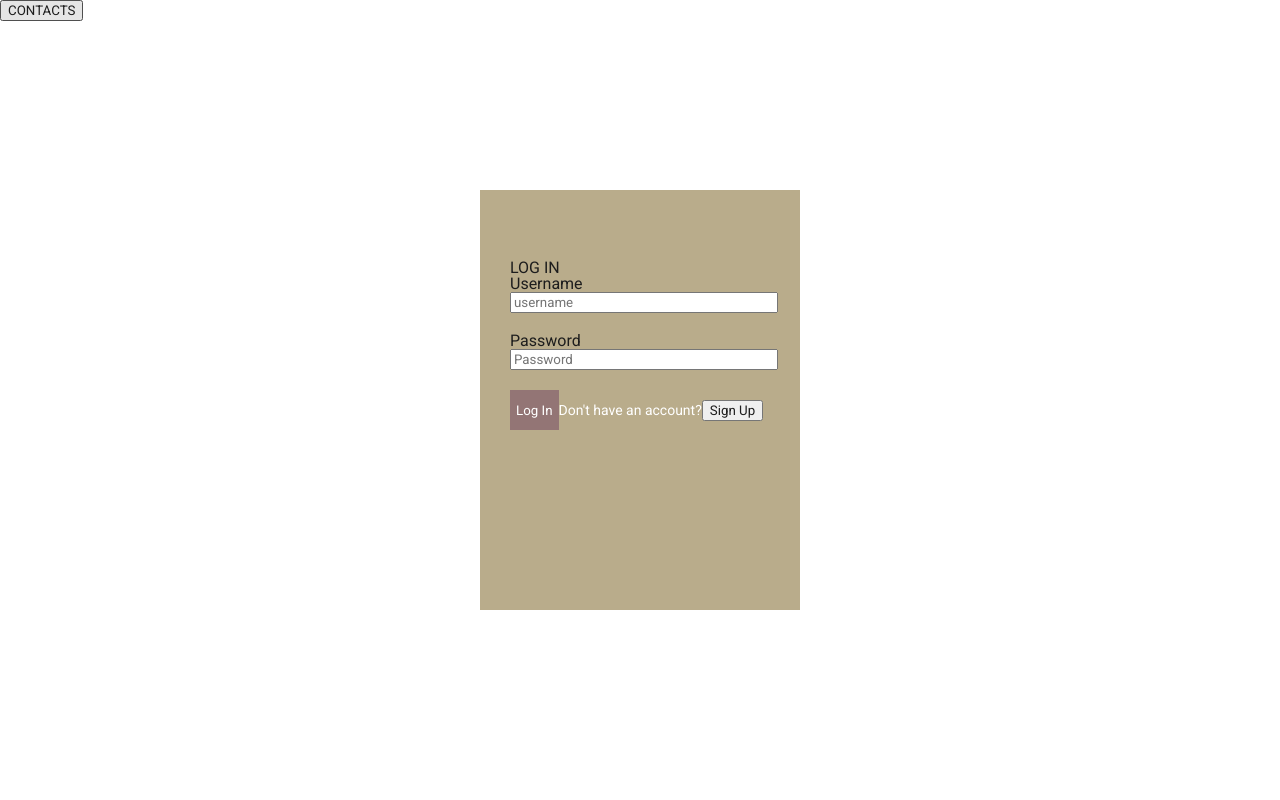
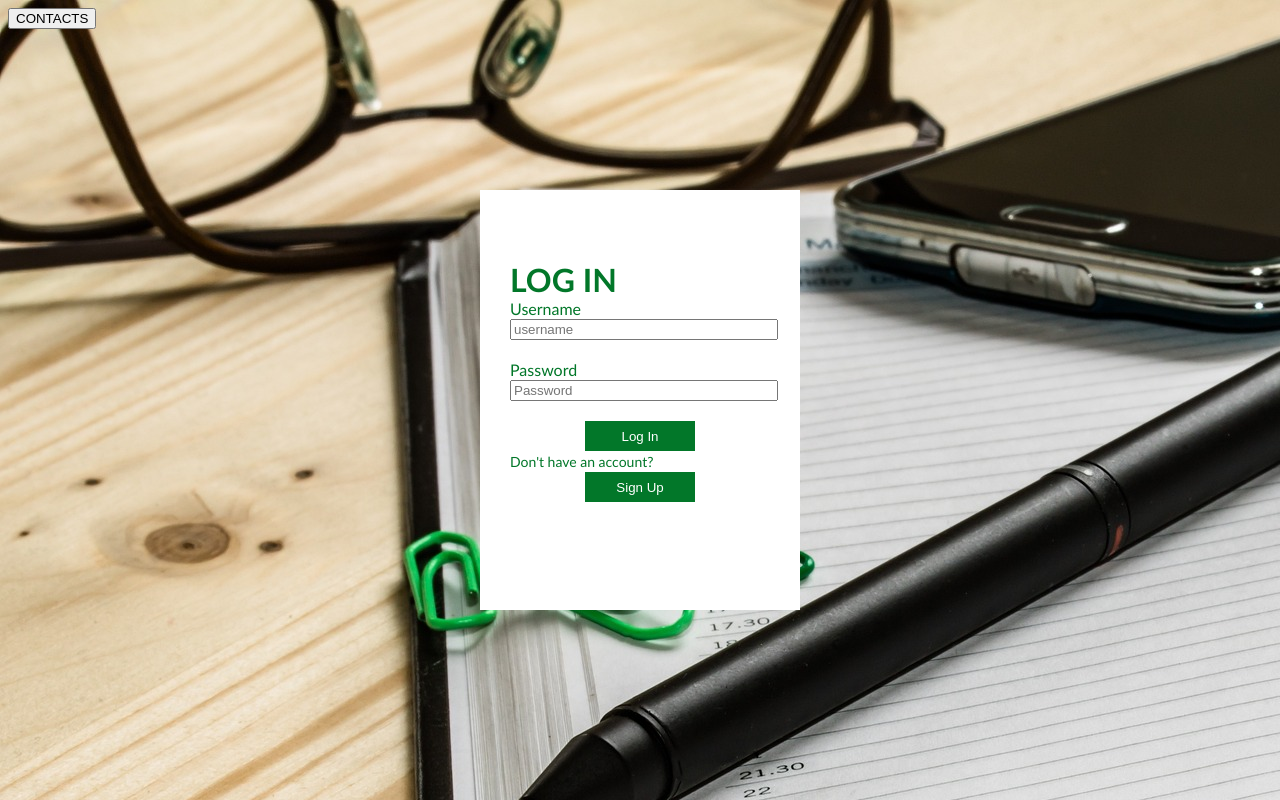
Before and after one commit to VictoriaSvaikauskas/agenda2_front, an Angular app: page / in a window 1280 px wide. Built offline with nearby package versions, Linux system fonts and the light colour scheme.

Commit message:
nuevostyle

```diff
--- a/src/app/public/components/contact-card/contact-card.component.scss
+++ b/src/app/public/components/contact-card/contact-card.component.scss
@@ -12,8 +12,8 @@
 }
 
 #container{
-  background-color:#B9AC8B;
-    border: 1px solid gray;
+  background-color: rgb(255, 255, 255);
+    border: 1px solid black;
     display: flex;
     justify-content: space-between;
     transition: 40ms ease-in-out;
@@ -28,7 +28,7 @@
     flex-direction: column;
     justify-content: center;
     align-items: flex-end;
-    background-color:#B9AC8B;
+    background-color:rgb(255, 255, 255);
     #wp{
       height: 30px;
     }
--- a/src/app/public/components/editable-input/editable-input.component.scss
+++ b/src/app/public/components/editable-input/editable-input.component.scss
@@ -1,8 +1,8 @@
 .loginbox{
   width: 320px;
   height: 420px;
-  background-color:#B9AC8B;
-  color: #fff;
+  background-color:rgb(255, 255, 255);
+  color: #027729;
   top: 50%;
   left: 50%;
   position: absolute;
@@ -31,23 +31,21 @@ h1{
   border:none;
   outline:none;
   height: 40px;
-  background: #937575;
-  color:#fff
+  background: #027729;
+  color:rgb(255, 255, 255)
 }
 
 .loginbox input[type= "submit"]:hover{
   cursor: pointer;
-  background: #fff;
-  color: #000;
 }
 
 .loginbox a {
   text-decoration:none;
   font-size:14px;
   line-height: 20px;
-  color:#fff;
+  color:rgb(255, 255, 255);
 }
 
 .loginbox a:hover{
-  color:#fff
+  color:rgb(255, 255, 255)
 }
--- a/src/app/public/pages/login/login.component.html
+++ b/src/app/public/pages/login/login.component.html
@@ -25,9 +25,9 @@
       <div *ngIf="password.touched && password.errors">La contraseña debe tener al menos 6 caracteres.</div>
       <div>
         <!-- <button type="submit">Log In</button> -->
-        <button type="submit" [disabled]="!form.valid">Log In</button>
+        <button type="button" [disabled]="!form.valid">Log In</button>
         <!-- <a href="#">Lost your password?</a><br> -->
-        <a>Don't have an account?</a>
+        <div><a>Don't have an account?</a></div>
         <button type="button" [routerLink]="['Sign_up']">Sign Up</button>
       </div>
         </form>
--- a/src/app/public/pages/login/login.component.scss
+++ b/src/app/public/pages/login/login.component.scss
@@ -1,18 +1,43 @@
+.button button[type= "submit"]{
+
+    border-bottom: 2px rgb(255, 255, 255);
+    border: solid 2px rgb(255, 255, 255);
+    width: 90px;
+    height: 40px;
+    background: #027729;
+    color:rgb(255, 255, 255)
+
+}
+
+
+.container h1{
+    text-align: center;
+    color: rgb(255, 255, 255);
+    margin: 20px;
+    font-family: 'Lucida Sans', 'Lucida Sans Regular', 'Lucida Grande', 'Lucida Sans Unicode', Geneva, Verdana, sans-serif;
+    text-decoration:underline rgb(255, 255, 255)
+}
+
+
 .loginbox{
     width: 320px;
     height: 420px;
-    background-color:#B9AC8B;
-    color: #fff;
+    background-color: rgb(255, 255, 255);
+    color: #027729;
     top: 50%;
     left: 50%;
     position: absolute;
     transform: translate(-50%,-50%);
     box-sizing: border-box;
     padding: 70px 30px;
+    font-family: 'Trebuchet MS', 'Lucida Sans Unicode', 'Lucida Grande', 'Lucida Sans', Arial, sans-serif;
+
+
 }
 
-h1{
+.loginbox h1{
     margin:0;
+    font-family: 'Trebuchet MS', 'Lucida Sans Unicode', 'Lucida Grande', 'Lucida Sans', Arial, sans-serif;
 }
 
 .loginbox p {
@@ -27,27 +52,33 @@ h1{
 
 }
 
-.loginbox button[type= "submit"]{
-    border:none;
-    outline:none;
-    height: 40px;
-    background: #937575;
-    color:#fff
+.loginbox button[type= "button"]{
+    border: none;
+    outline: none;
+    height: 30px;
+    background:  #027729;
+    color:rgb(255, 255, 255);
+    width: 110px; /* Para que no se rompa en dos líneas, y lo translade tal cual. */
+    margin-left: 50%;
+    transform: translateX(-50%);
+
+
 }
 
-.loginbox input[type= "submit"]:hover{
+.loginbox button[type= "button"]:hover{
     cursor: pointer;
-    background: #fff;
-    color: #000;
+    background: #027729;
+    color: rgb(255, 255, 255);
+
 }
 
 .loginbox a {
     text-decoration:none;
     font-size:14px;
     line-height: 20px;
-    color:#fff;
+    color:#027729;
 }
 
 .loginbox a:hover{
-    color:#fff
+    color:#027729
 }
--- a/src/app/public/pages/signup/signup.component.scss
+++ b/src/app/public/pages/signup/signup.component.scss
@@ -1,8 +1,8 @@
 .signupbox{
     width: 320px;
     height: 420px;
-    background-color:#B9AC8B;
-    color: #fff;
+    background-color:rgb(255, 255, 255);
+    color: #027729;
     top: 50%;
     left: 50%;
     position: absolute;
@@ -31,23 +31,22 @@ h1{
     border:none;
     outline:none;
     height: 40px;
-    background: #937575;
-    color:#fff
+    background: #027729;
+    color:rgb(255, 255, 255)
 }
 
 .signupbox input[type= "submit"]:hover{
     cursor: pointer;
-    background: #fff;
-    color: #000;
+
 }
 
 .signupbox a {
     text-decoration:none;
     font-size:14px;
     line-height: 20px;
-    color:#fff;
+    color:rgb(255, 255, 255);
 }
 
 .signupbox a:hover{
-    color:#fff
+    color:rgb(255, 255, 255)
 }
--- a/src/styles.scss
+++ b/src/styles.scss
@@ -1,9 +1,3 @@
-/* You can add global styles to this file, and also import other style files */
-@import url('https://fonts.googleapis.com/css2?family=Roboto:wght@300;400;700&display=swap');
-@import url("./assets/styles/reset.css");
-@import url("./assets/styles/public.scss");
-
-
-*{
-  font-family: 'Roboto', sans-serif;
+body{
+  background-image: url(./assets/icons/agenda2.jpg);
 }
```
Also changed, not shown: src/assets/icons/agenda2.jpg (added).
